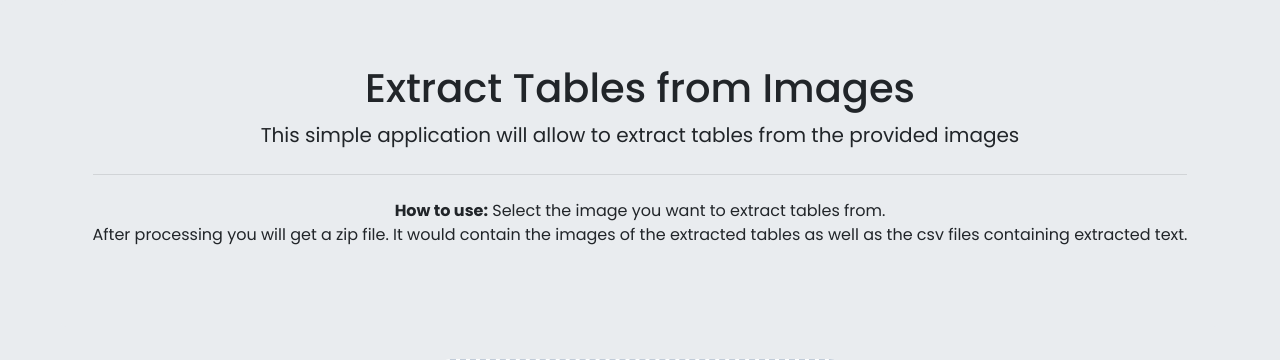
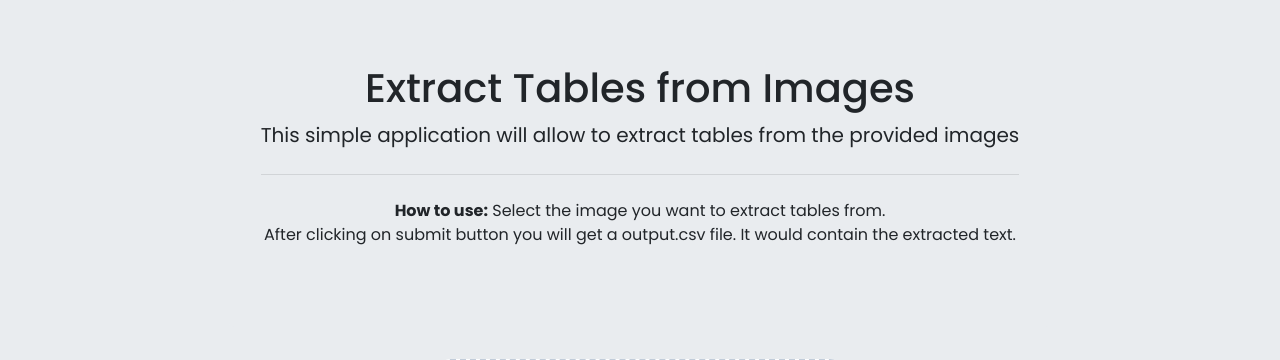
Before and after one commit to jyotiyadav94/FlaskDeploymentModel, a Flask app: page / in a window 1280 px wide. Shown: the top 360 px of the page. Run offline with Flask 2, Linux system fonts and the light colour scheme; some libraries are stand-ins or nearby versions.

Commit message:
updated the github repo
updated the github repo

```diff
--- a/templates/home.html
+++ b/templates/home.html
@@ -132,7 +132,7 @@
         <p>
             <b>How to use:</b>
             Select the image you want to extract tables from.<br>
-            After processing you will get a zip file. It would contain the images of the extracted tables as well as the csv files containing extracted text.
+            After clicking on submit button you will get a output.csv file. It would contain the extracted text.
         </p>
       </div>
       <div class="container">
```
Also changed, not shown: utils.py (+1 -18 lines).
